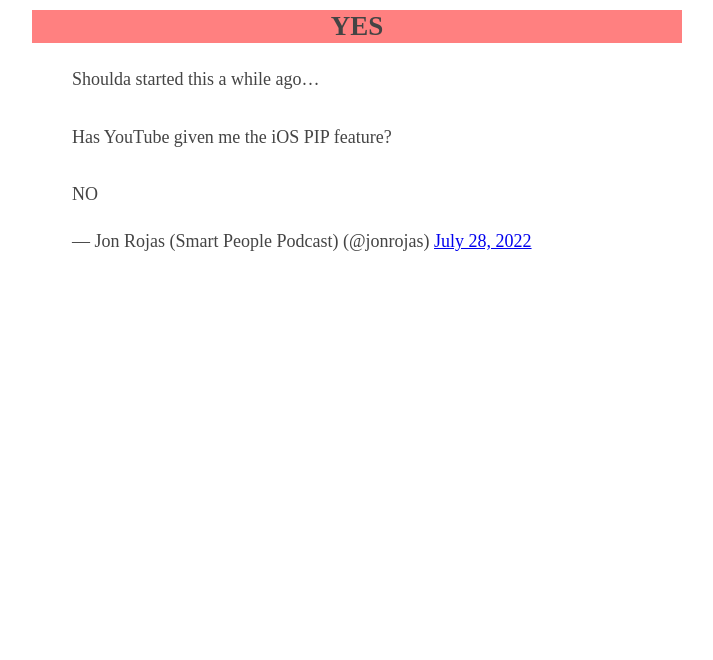
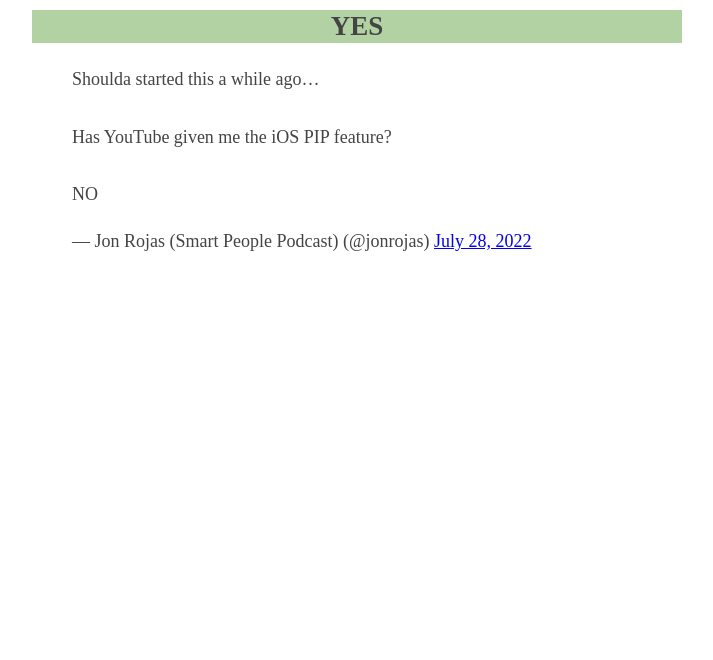
Before and after one commit to JonRojas/ios_pip, a plain HTML site: page index.html in a window 1280 px wide. Shown: the part 140-800 px from the top of the page, without its empty margins (283-996 px from the left). Drawn offline with Linux system fonts and the light colour scheme.

Commit message:
update green

```diff
--- a/style.css
+++ b/style.css
@@ -12,7 +12,7 @@ body {
   }
 
   h2 {
-      background-color: #ff8080;
+      background-color: #B2D2A4;
       text-align: center;
   }
 
```
